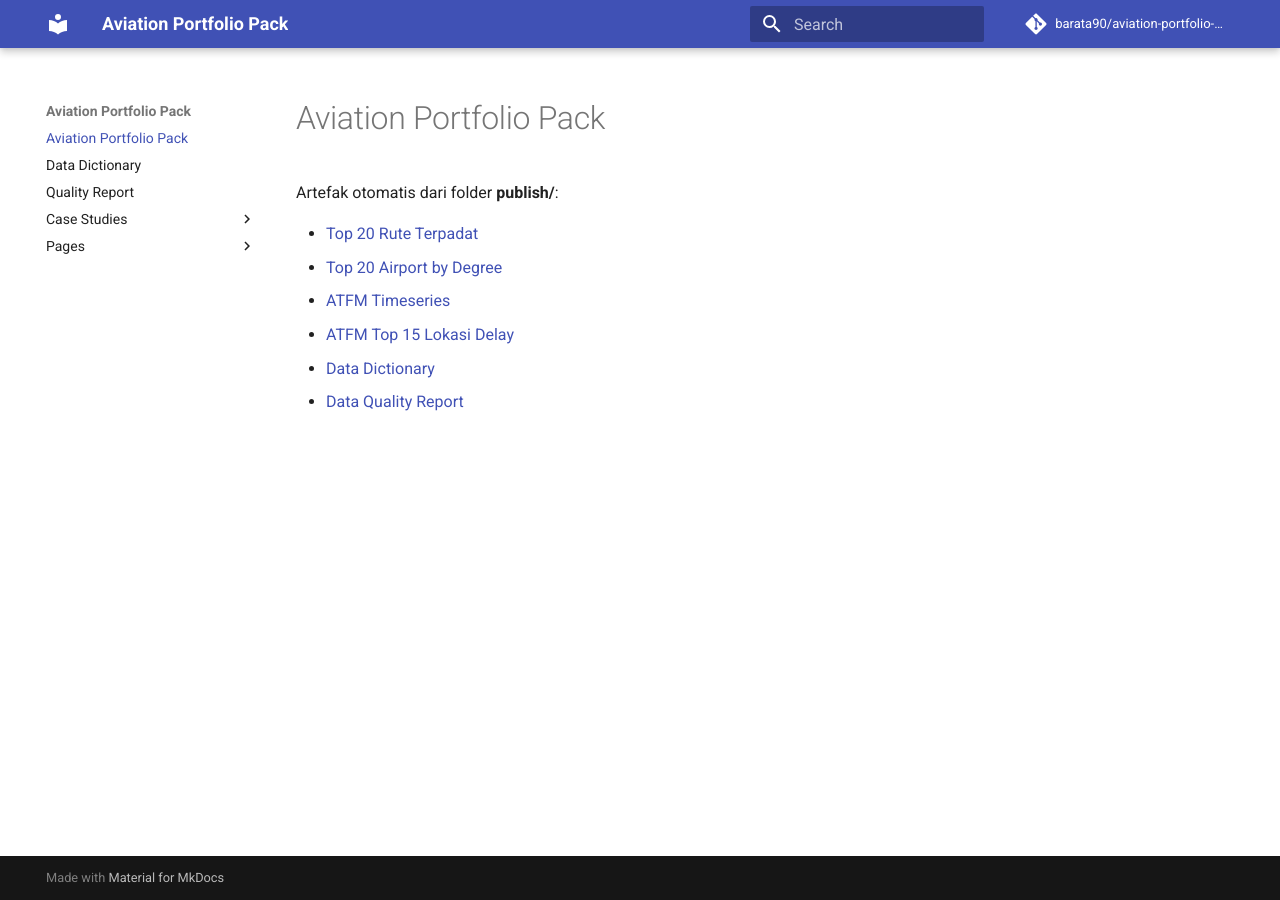
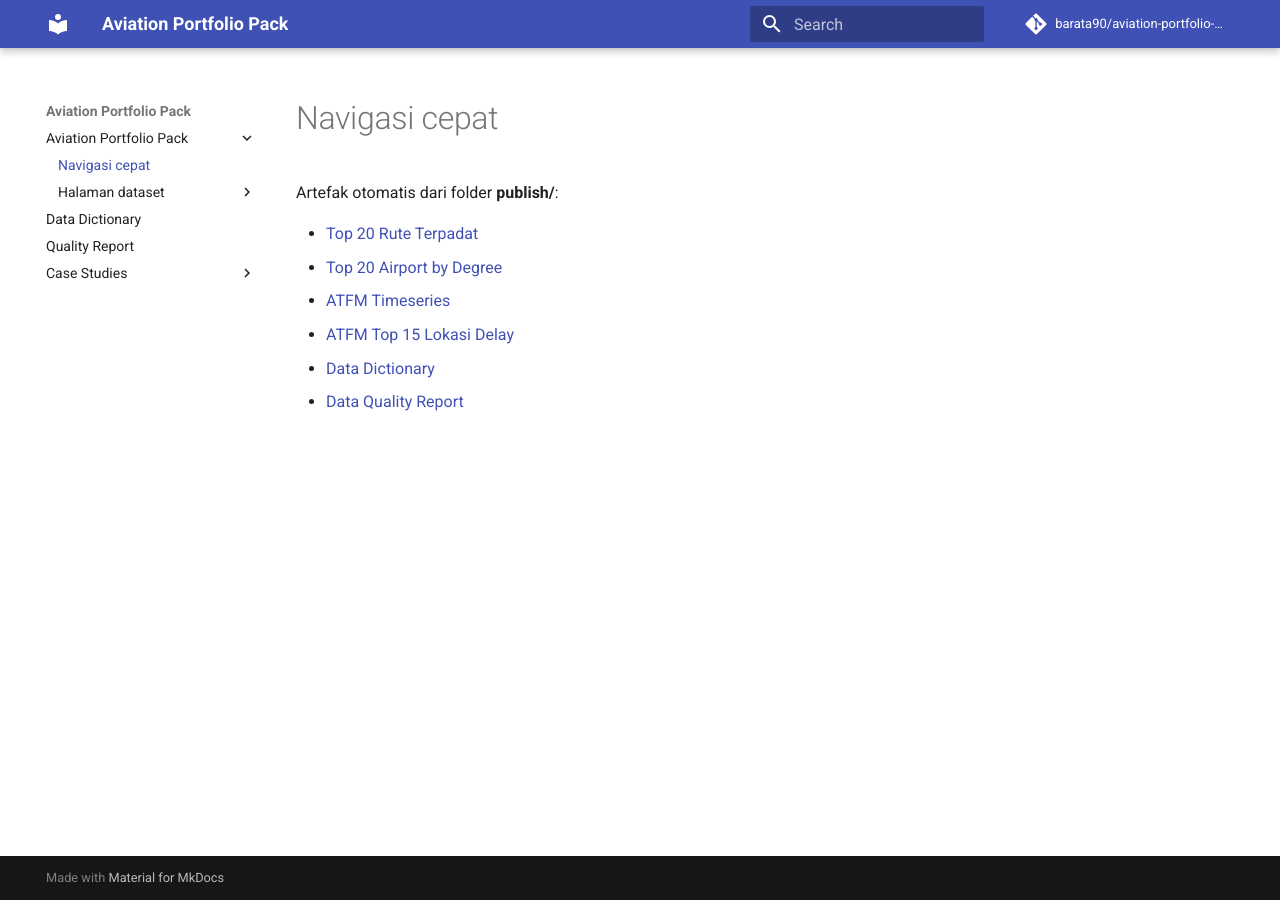
Before and after one commit to barata90/aviation-portfolio-pack, an MkDocs documentation site: the page built from docs/index.md, in a window 1280 px wide. Built offline with MkDocs 1.6.1 and Material for MkDocs 9.7.7, drawn with Linux system fonts in a browser that asks for light colours; comment, search, counter and statistics services are not loaded.

Commit message:
Update mkdocs.yml

```diff
--- a/mkdocs.yml
+++ b/mkdocs.yml
@@ -15,6 +15,9 @@ plugins:
   - search
   - git-revision-date-localized:
       fallback_to_build_date: true
+      type: date
+      enable_creation_date: false
+      locale: id
 
 markdown_extensions:
   - admonition
@@ -23,32 +26,16 @@ markdown_extensions:
       permalink: true
 
 nav:
-  - Aviation Portfolio Pack: index.md
+  - Aviation Portfolio Pack:
+      - Navigasi cepat: index.md
+      - Halaman dataset:
+          - Airport Degree: pages/airport_degree.md
+          - Dim Airport Clean: pages/dim_airport_clean.md
+          - Euro ATFM By Location: pages/euro_atfm_by_location.md
+          - Euro ATFM Timeseries: pages/euro_atfm_timeseries.md
+          - Route Counts: pages/route_counts.md
+          - Top OD Pairs: pages/top_od_pairs.md
   - Data Dictionary: data_dictionary.md
   - Quality Report: quality_report.md
   - Case Studies:
       - Emirates (Data Analytics Specialist): case_studies/emirates_data_analytics_specialist.md
-  - Pages:
-      - Airport Degree: pages/airport_degree.md
-      - Dim Airport Clean: pages/dim_airport_clean.md
-      - Euro ATFM By Location: pages/euro_atfm_by_location.md
-      - Euro ATFM Timeseries: pages/euro_atfm_timeseries.md
-      - Route Counts: pages/route_counts.md
-      - Top OD Pairs: pages/top_od_pairs.md
-
-
-plugins:
-  - search
-  - git-revision-date-localized:
-      fallback_to_build_date: true
-      type: date
-      enable_creation_date: false
-      locale: id
-
-plugins:
-  - search
-  - git-revision-date-localized:
-      fallback_to_build_date: true
-      type: date
-      enable_creation_date: false
-      locale: id
```
